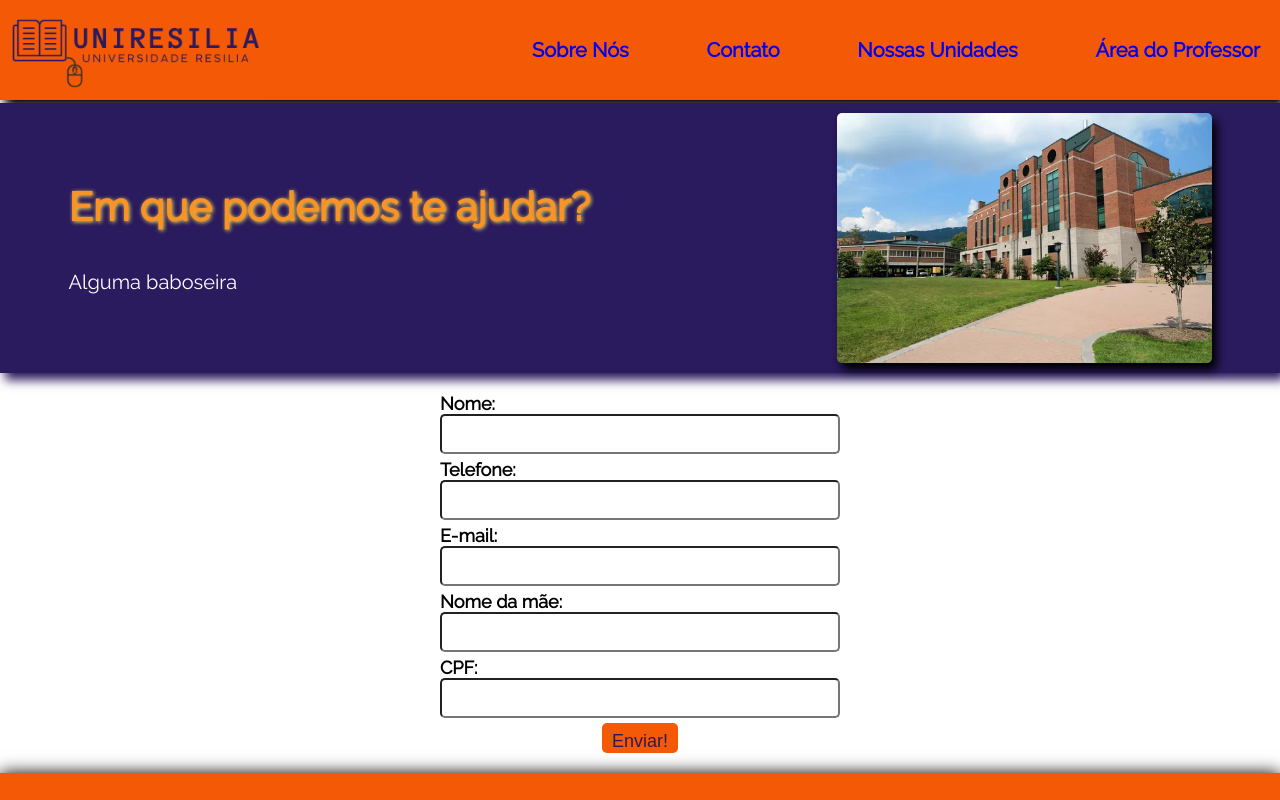
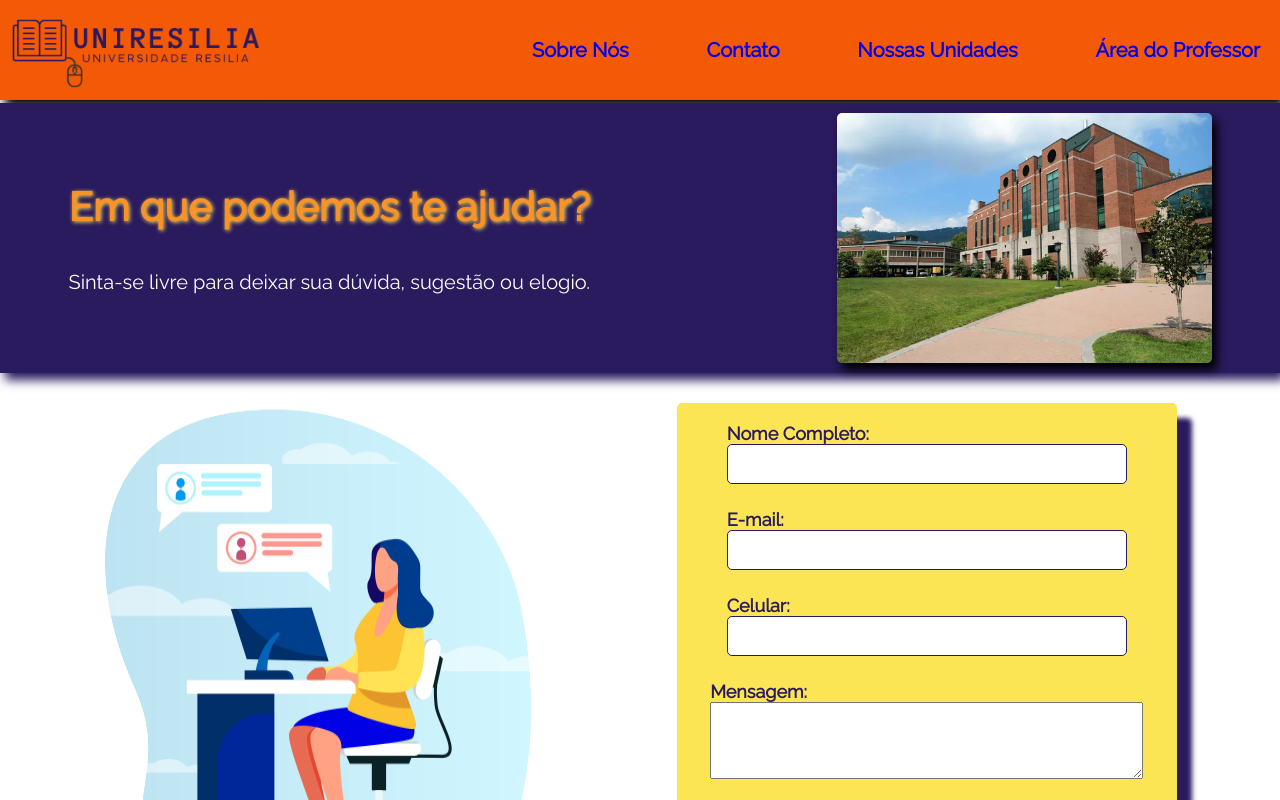
Before and after one commit to PalomaBarreto/UniResilia, a React (Create React App) app: page /contato in a window 1280 px wide. Shown: the top 800 px of the page. Built offline with nearby package versions, Linux system fonts and the light colour scheme.

Commit message:
página de contato pronta

```diff
--- a/src/components/Button.jsx
+++ b/src/components/Button.jsx
@@ -5,7 +5,8 @@ import styled from 'styled-components'
 function Button(props)
 {
   return(
-    <Btn onClick={props.click}>
+    <Btn onClick={props.click}
+    type={props.type}>
     {props.children}
     </Btn>
   )
@@ -15,11 +16,17 @@ function Button(props)
 const Btn = styled.button`
   background-color: var(--orange);
   color: var(--navy);
-  font-size: 18px;
-  height: 30px;
-  padding: 8px 10px;
-  border-radius: 5px;
+  font-size: 20px;
+  font-weight: bolder;
+  font-family: 'Raleway', sans-serif;
+  text-align: center;
+  height: 40px;
+  padding: 10px;
+  border-radius: 18px;
   border: none;
+  box-shadow: 3px 3px 3px var(--orange);
+  margin: 20px;
+  cursor: pointer;
   transition: all .3s;
   &:hover {
     color: var(--yellow);
--- a/src/components/Header.jsx
+++ b/src/components/Header.jsx
@@ -32,8 +32,7 @@ height: 100px;
 display: flex;
 flex-direction: row;
 align-items: center;
-justify-content:space-between ;
-
+justify-content:space-between;
 `
 
 const Nav = styled.div`
@@ -43,9 +42,6 @@ align-items: center;
 justify-content:space-between;
 padding: 20px;
 cursor: pointer;
-&:hover {
-  color: var(yellow);
-
 `
 const StyledLink = styled(Link)`
   font-size: 20px;
@@ -54,7 +50,7 @@ const StyledLink = styled(Link)`
   transition: all .3s;
   &:hover {
     color: var(--yellow);
-    transform: scale(1.2) ;
+    transform: scale(1.2);
   }
 `
 
--- a/src/components/Input.jsx
+++ b/src/components/Input.jsx
@@ -14,6 +14,7 @@ function Input(props) {
     </Container>
   );
 }
+
 const Container = styled.div`
   display: flex;
   flex-direction: column;
@@ -22,17 +23,17 @@ function Input(props) {
   font-size: 18px;
   font-weight: 700;
   text-align: start;
-  color: --navy;
+  color: var(--navy);
+  margin-top: 20px;
 `;
 const Ipt = styled.input`
   height: 40px;
   width: 400px;
   border-radius: 5px;
-  border: 1px solid --navy;
+  border: 1px solid var(--navy);
   padding: 0;
   font-size: 18px;
   margin-bottom: 5px;
-
 `;
 
 export default Input;
--- /dev/null
+++ b/src/components/Textarea.jsx
@@ -0,0 +1,30 @@
+import React from "react";
+import styled from "styled-components";
+
+function Textarea(props) {
+  return (
+    <Caixa>
+      <Label>{props.children}</Label>
+      <Text rows="5" cols="52"/>
+    </Caixa>
+  );
+}
+
+const Caixa = styled.div`
+  display: flex;
+  flex-direction: column;
+  heigth: 400px;
+  margin: 20px;
+`;
+
+const Label = styled.label`
+  font-size: 18px;
+  font-weight: 700;
+  color: var(--navy);
+`;
+
+const Text = styled.textarea`
+  color: var(--navy);
+`;
+
+export default Textarea;
--- a/src/index.css
+++ b/src/index.css
@@ -16,7 +16,7 @@
   --yellow: #FBE555;
   --black: #000000;
 
-  font-family: 'Raleway', sans-serif;;
+  font-family: 'Raleway', sans-serif;
 
 }
 
--- a/src/pages/Contato.jsx
+++ b/src/pages/Contato.jsx
@@ -1,35 +1,51 @@
 import React from "react";
 import styled from "styled-components";
-
+import contato from "../assets/contato.png";
 import Input from "../components/Input";
 import Button from "../components/Button";
 import Intro from "../components/Intro";
+import Textarea from "../components/Textarea";
 
-function Contato(){
-  return(
+function Contato() {
+  return (
     <div>
-      <Intro description={"Alguma baboseira"} title={"Em que podemos te ajudar?"} />
+      <Intro
+        description={
+          "Sinta-se livre para deixar sua dúvida, sugestão ou elogio."
+        }
+        title={"Em que podemos te ajudar?"}
+      />
       <Container>
-      <Input>Nome: </Input>
-      <Input>Telefone: </Input>
-      <Input>E-mail: </Input>
-      <Input>Nome da mãe: </Input>
-      <Input>CPF: </Input>
-      <Button>Enviar!</Button>
-
+        <ImgContato src={contato}></ImgContato>
+        <Form>
+          <Input type={"text"}>Nome Completo: </Input>
+          <Input type={"email"}>E-mail: </Input>
+          <Input type={"tel"}>Celular: </Input>
+          <Textarea>Mensagem:</Textarea>
+          <Button type={"submit"}>Enviar!</Button>
+        </Form>
       </Container>
-
     </div>
-  )
+  );
 }
 
 const Container = styled.section`
-display: flex;
-flex-direction: column;
-heigth: 40%;
-align-items: center;
-margin: 20px
+  display: flex;
+  flex-direction: row;
+  justify-content: space-evenly;
+`;
 
-`
+const ImgContato = styled.img``;
 
-export default Contato
+const Form = styled.section`
+  display: flex;
+  flex-direction: column;
+  width: 500px;
+  align-items: center;
+  margin: 30px;
+  background-color: var(--yellow);
+  box-shadow: 15px 15px 5px var(--navy);
+  border-radius: 5px;
+`;
+
+export default Contato;
```
Also changed, not shown: src/components/Intro.jsx (+2 -5 lines), src/assets/contato.png (added). Lines whose indentation alone changed are shown as unchanged.
